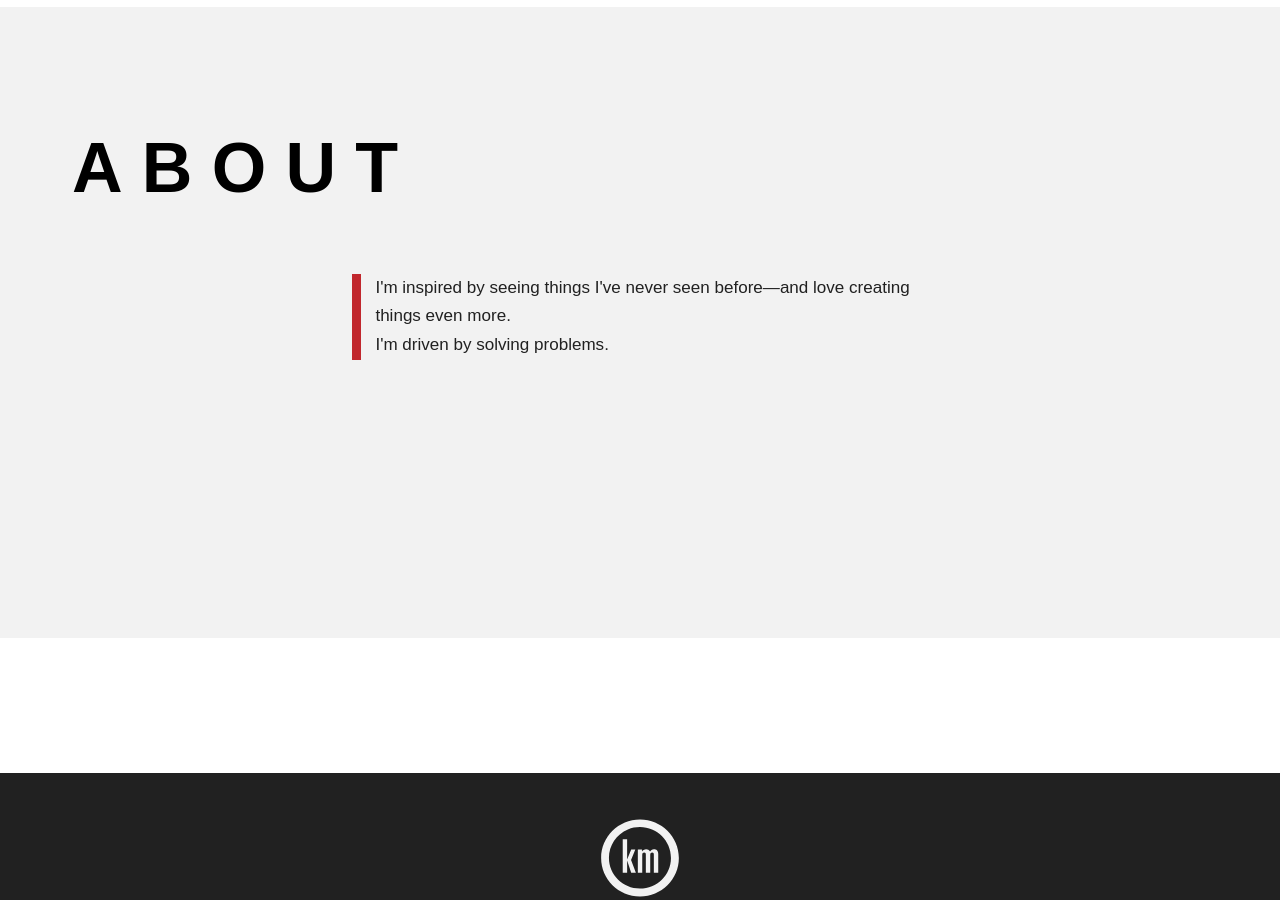
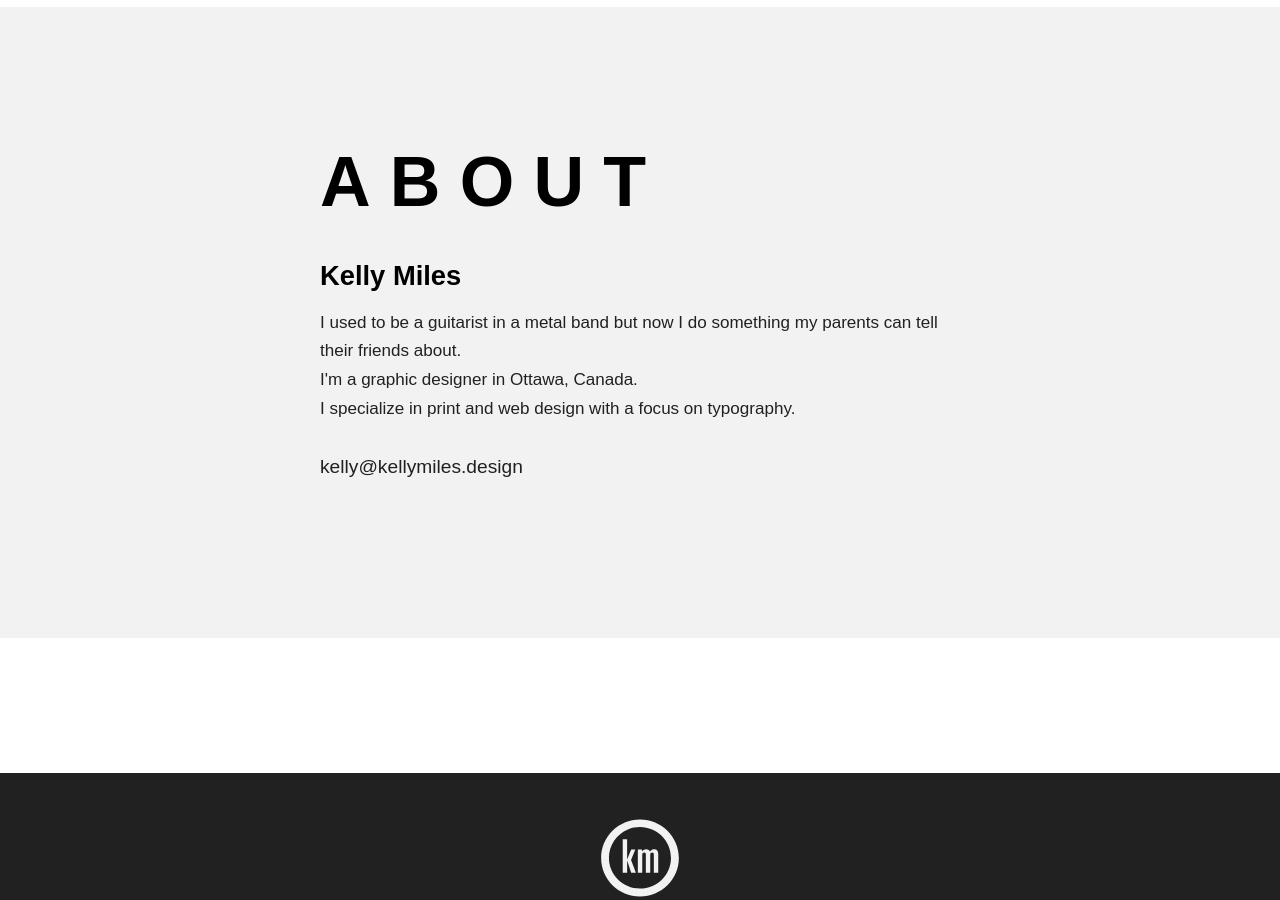
Before and after one commit to 100Miles/jekyll-portfolio, a Jekyll site: the page built from index.html, in a window 1280 px wide and 900 px high, scrolled down 1056 px. Built offline with Jekyll 4.4.1, drawn with Linux system fonts in a browser that asks for light colours; some web fonts are replaced; some of the changed text lies outside the part shown.

Commit message:
change about page

```diff
--- a/_layouts/default.html
+++ b/_layouts/default.html
@@ -22,17 +22,17 @@
 {{content}}
   <footer class="grid" id="footer">
     <div class="unit xs-1 text-center pad-t">
-      <img class="logo" src="images/logo2.svg" alt="Kelly Miles Design logo in white">
+      <img class="logo" src="images/logo2.svg" alt="Kelly Miles Design">
     </div>
     <div class="unit xs-1 text-center pad-b">
-      <small>©Kelly Miles 2017</small>
+      <small>© Kelly Miles 2017</small>
     </div>
     <div class="unit xs-1 text-center pad-b">
       <div class="block">
-        <a href="https://www.behance.net/kellymiles">
+        <a href="https://www.behance.net/kellymiles" aria-label="behance">
           <i class="icon i-32 push-r-1-4"><svg><use xlink:href="images/icons.svg#behance" /></svg></i>
         </a>
-        <a href="https://www.linkedin.com/in/kelly-miles-6b429292">
+        <a href="https://www.linkedin.com/in/kelly-miles-6b429292"  aria-label="linkedin">
           <i class="icon i-32 push-r-1-4"><svg><use xlink:href="images/icons.svg#linkedin" /></svg></i>
         </a>
       </div>
--- a/index.html
+++ b/index.html
@@ -13,7 +13,7 @@ layout: default
       <a href="#" class="kilo current ib">Portfolio</a>
     </div>
     <div class="unit xs-1-3 text-center">
-      <img class="logo" src="images/logo.svg" alt="Kelly Miles Design logo in colour">
+      <img class="logo" src="images/logo.svg" alt="Kelly Miles Design">
     </div>
     <div class="links unit xs-1-3 text-right pad-b-1-2">
       <a href="#about" class="kilo not-current ib">About</a>
@@ -77,14 +77,14 @@ layout: default
         <img class="logo" src="images/logo2.svg" alt="Kelly Miles Design logo in white">
       </div>
       <div class="unit xs-1 text-center pad-b">
-        <small>©Kelly Miles 2017</small>
+        <small>© Kelly Miles 2017</small>
       </div>
       <div class="unit xs-1 text-center pad-b">
         <div class="block">
-          <a href="https://www.behance.net/kellymiles">
+          <a href="https://www.behance.net/kellymiles" aria-label="behance">
             <i class="icon i-32 push-r-1-4"><svg><use xlink:href="images/icons.svg#behance" /></svg></i>
           </a>
-          <a href="https://www.linkedin.com/in/kelly-miles-6b429292">
+          <a href="https://www.linkedin.com/in/kelly-miles-6b429292" aria-label="linkedin">
             <i class="icon i-32 push-r-1-4"><svg><use xlink:href="images/icons.svg#linkedin" /></svg></i>
           </a>
         </div>
@@ -94,9 +94,13 @@ layout: default
 </section>
 <section id="about" class="about">
   <div class="grid">
-    <div class="unit xs-1 about-content gutter-1-2 pad-t-2">
-      <h2 class="island-2 tenamega bold push-0 pad-t-2">ABOUT</h2>
-      <p class="milli">I'm inspired by seeing things I've never seen before—and love creating things even more.<br>I'm driven by solving problems.</p>
+    <div class="unit xs-1 about-content gutter-1-2 relative">
+      <div class="absolute pin-c">
+        <h2 class="tenamega bold text-left">ABOUT</h2>
+        <h3 class="push-1-2">Kelly Miles</h3>
+        <p class="milli">I used to be a guitarist in a metal band but now I do something my parents can tell their friends about.<br>I'm a graphic designer in Ottawa, Canada.<br>I specialize in print and web design with a focus on typography.</p>
+        <p>kelly@kellymiles.design</p>
+      </div>
     </div>
   </div>
 </section>
```
